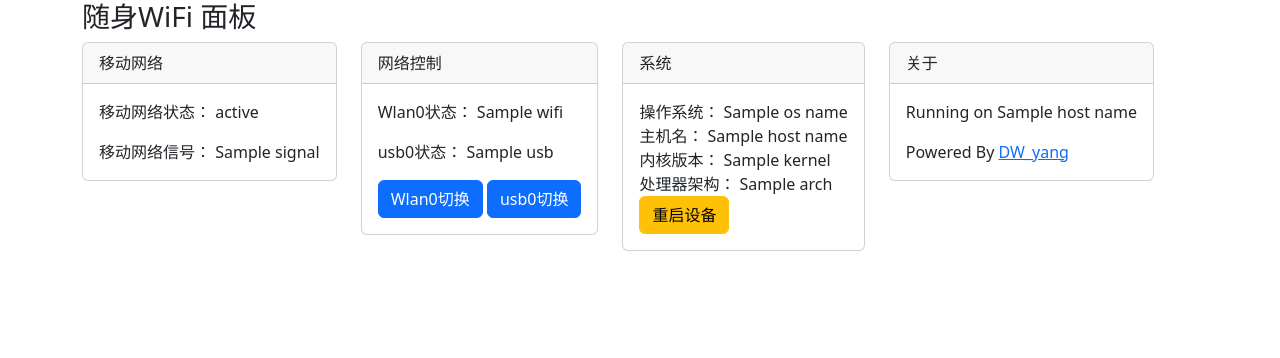
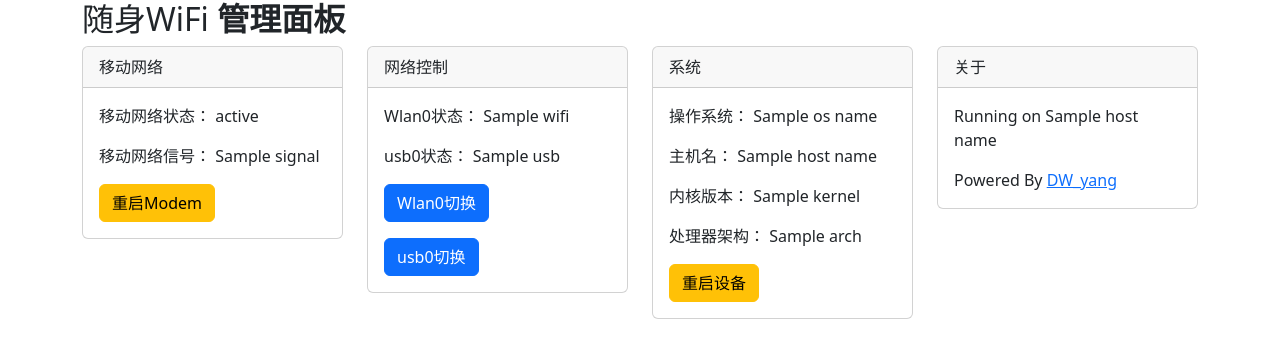
Before and after one commit to DW-yang/openstick-panel, a Flask app: template templates/index.html in a window 1280 px wide. Shown: the top 358 px of the page. Run offline with Flask 3, Linux system fonts and the light colour scheme; the template is opened without the code that fills it: most values are stand-ins (such as "Sample title", 1, 10 or a date in 2020); some libraries are stand-ins or nearby versions.

Commit message:
[New] 添加重启Modem功能 [Fix] 优化网页的布局

```diff
--- a/app.py
+++ b/app.py
@@ -3,6 +3,7 @@ import os
 from flask import Flask, render_template
 
 app = Flask(__name__)
+
 state_cmd = "mmcli -m 0|grep -w '  state'|awk '{print $3}'"
 signal_cmd = "mmcli -m 0|grep signal|awk '{print $4}'"
 os_name_cmd = "uname -o"
@@ -13,6 +14,7 @@ ap_status_cmd = "nmcli|grep wlan0:"
 usb_status_cmd = "nmcli|grep usb0:"
 
 
+# 运行系统命令函数
 def cmd(command):
     fr = os.popen(command)
     result = fr.read()
@@ -53,6 +55,7 @@ def root():
     return render_template("index.html", **args)
 
 
+# wlan切换函数
 @app.route('/wifi_switch', methods=['POST'])
 def wifi_switch():
     state_result = cmd(ap_status_cmd)
@@ -74,6 +77,7 @@ def wifi_switch():
         return resp
 
 
+# usb切换函数
 @app.route('/usb_switch', methods=['POST'])
 def usb_switch():
     state_result = cmd(usb_status_cmd)
@@ -95,7 +99,19 @@ def usb_switch():
         return resp
 
 
-@app.route('/reboot', methods = ['POST'])
+# Modem重启函数
+@app.route('/restart_modem', methods=['POST'])
+def restart_modem():
+    cmd("systemctl restart rmtfs")
+    cmd("systemctl restart ModemManager")
+    resp = {
+        "action": "restart modem"
+    }
+    return resp
+
+
+# 系统重启函数
+@app.route('/reboot', methods=['POST'])
 def reboot():
     os.system("sleep 2s && reboot")
     resp = {
--- a/templates/index.html
+++ b/templates/index.html
@@ -2,49 +2,55 @@
 <html lang="cn">
 <head>
     <meta charset="UTF-8">
-    <meta name="viewport" content="width=device-width, initial-scale=1.0">
+    <meta name="viewport" content="width=device-width, user-scalable=no, initial-scale=1.0, maximum-scale=1.0, minimum-scale=1.0">
     <title>Panel</title>
     <link rel="stylesheet" href="/static/bootstrap.css">
     <link rel="icon" href="/static/favicon.svg">
     <script src="/static/jquery-3.7.0.min.js"></script>
+    <script src="/static/bootstrap.js"></script>
 </head>
 <body>
 <div class="container">
-    <h3>随身WiFi 面板</h3>
-    <div class="row row-cols-sm-auto">
+    <div class="row">
         <div class="col">
+            <h2>随身WiFi <strong>管理面板</strong></h2>
+        </div>
+    </div>
+    <div class="row">
+        <div class="col col-md-3 col-sm-12">
             <div class="card">
                 <div class="card-header">移动网络</div>
                 <div class="card-body">
                     <p class="card-text">移动网络状态： {{ state }}</p>
                     <p class="card-text">移动网络信号： {{ signal }}</p>
+                    <p class="card-text"><button id="modem" class="btn btn-warning">重启Modem</button></p>
                 </div>
             </div>
         </div>
-        <div class="col">
+        <div class="col col-md-3 col-sm-12">
             <div class="card">
                 <div class="card-header">网络控制</div>
                 <div class="card-body">
                     <p class="card-text">Wlan0状态： {{ wifi }}</p>
                     <p class="card-text">usb0状态： {{ usb }}</p>
-                    <button id="wifi" class="btn btn-primary">Wlan0切换</button>
-                    <button id="usb" class="btn btn-primary">usb0切换</button>
+                    <p class="card-text"><button id="wifi" class="btn btn-primary">Wlan0切换</button></p>
+                    <p class="card-text"><button id="usb" class="btn btn-primary">usb0切换</button></p>
                 </div>
             </div>
         </div>
-        <div class="col">
+        <div class="col col-md-3 col-sm-12">
             <div class="card">
                 <div class="card-header">系统</div>
                 <div class="card-body">
-                    <div class="card-text">操作系统： {{ os_name }}</div>
-                    <div class="card-text">主机名： {{ host_name }}</div>
-                    <div class="card-text">内核版本： {{ kernel }}</div>
-                    <div class="card-text">处理器架构： {{ arch }}</div>
-                    <button id="reboot" class="btn btn-warning">重启设备</button>
+                    <p class="card-text">操作系统： {{ os_name }}</p>
+                    <p class="card-text">主机名： {{ host_name }}</p>
+                    <p class="card-text">内核版本： {{ kernel }}</p>
+                    <p class="card-text">处理器架构： {{ arch }}</p>
+                    <p class="card-text"><button id="reboot" class="btn btn-warning">重启设备</button></p>
                 </div>
             </div>
         </div>
-        <div class="col">
+        <div class="col col-md-3 col-sm-12">
             <div class="card">
                 <div class="card-header">关于</div>
                 <div class="card-body">
@@ -58,14 +64,23 @@
 <script>
     $("#wifi").click(function(){
         $.post("/wifi_switch",{},function(resp){
+            window.location.reload()
             console.log(resp)
-            window.location.reload()
         })
     })
     $('#usb').click(function(){
         $.post("/usb_switch",{},function(resp){
+            window.location.reload()
             console.log(resp)
-            window.location.reload()
+        })
+    })
+    $('#modem').click(function (){
+        $.post("/restart_modem",{},function(resp){
+            console.log(resp)
+            alert("5秒后将自动刷新页面")
+            setTimeout(function () {
+                window.location.reload()
+            }, 5000)
         })
     })
     $('#reboot').click(function (){
```
Also changed, not shown: 1 other file.
